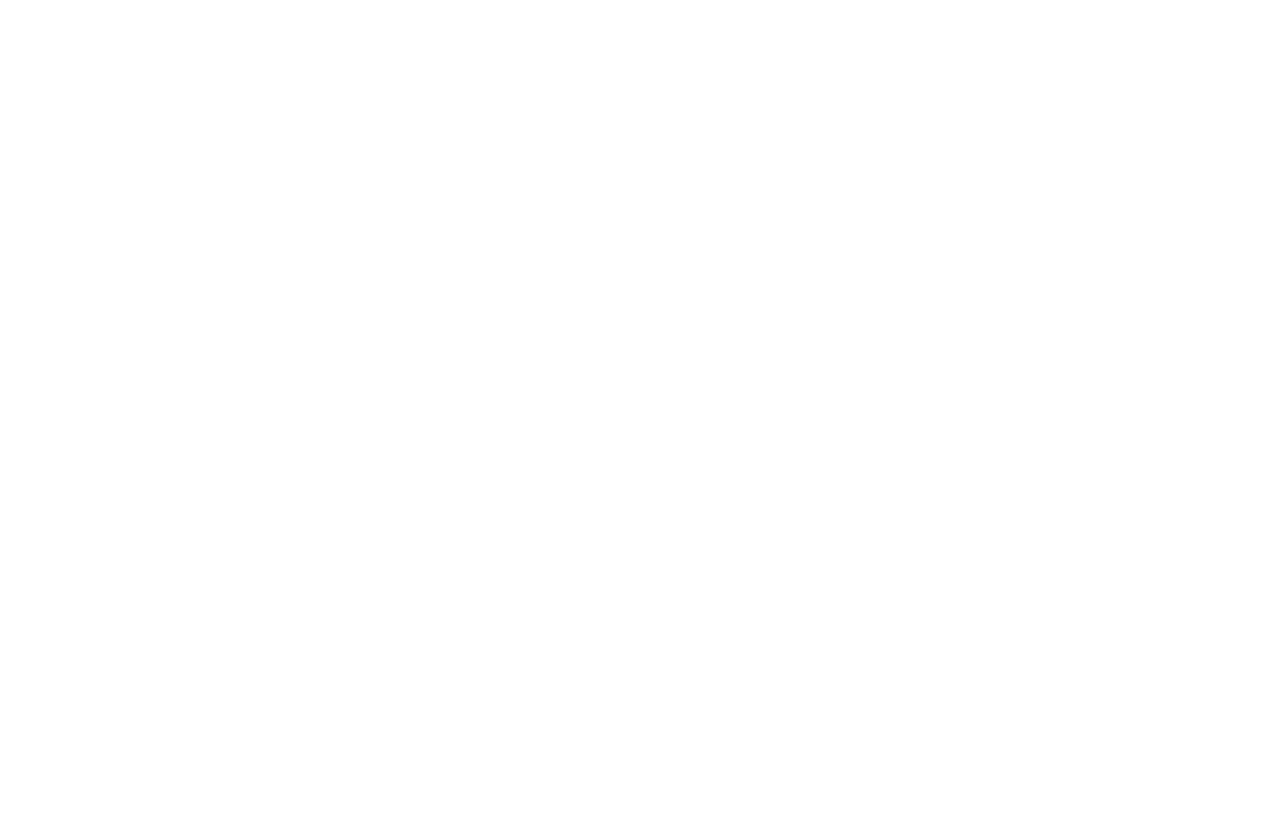
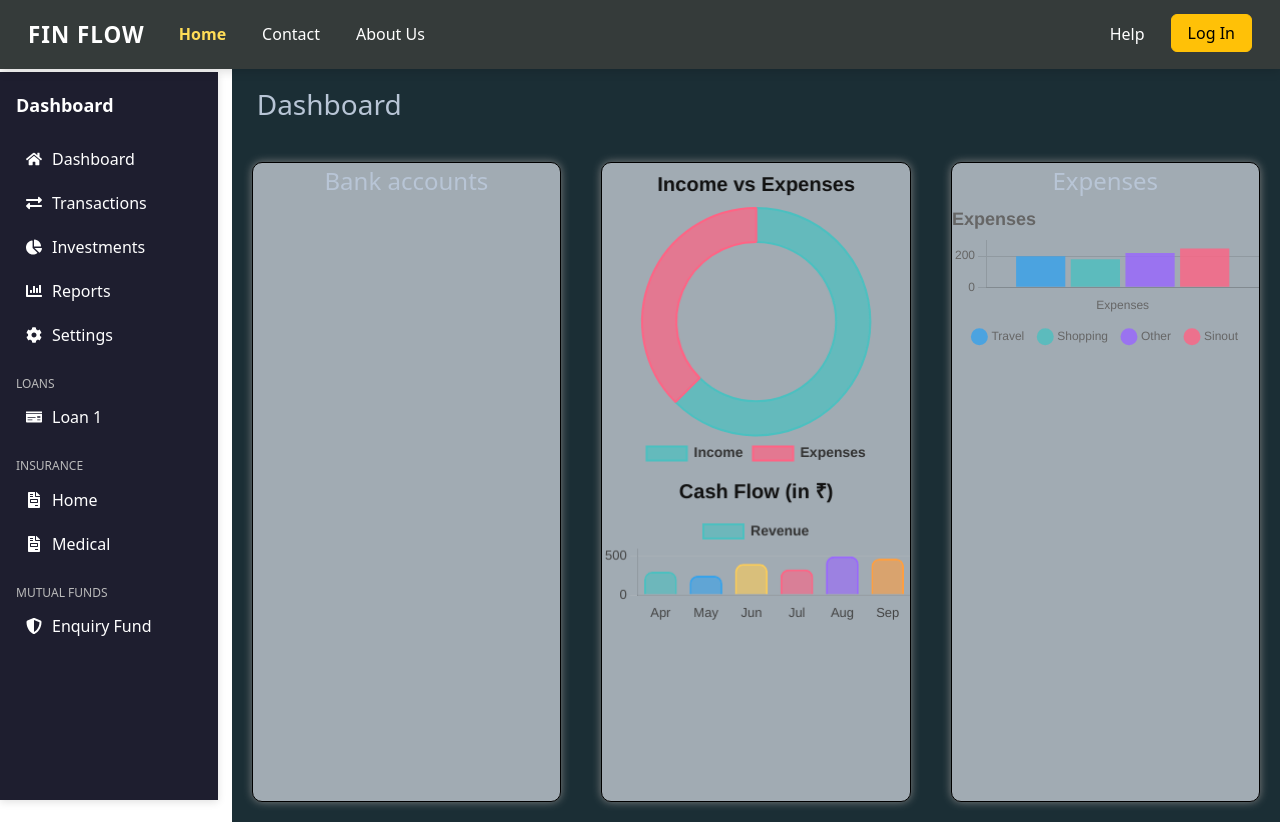
Before and after one commit to YashanshuKH/Fin-Flow, a React (Vite) app: page /dashboard in a window 1280 px wide. Before the commit this address had no page. Before the commit the page ends 800 px from the top, so only its background shows below. Built offline with nearby package versions, Linux system fonts and the light colour scheme.

Commit message:
Dashboard update

```diff
--- a/src/App.jsx
+++ b/src/App.jsx
@@ -11,6 +11,8 @@ function App() {
       <Route path="/login" element={<Login />} />
 
       <Route path="/signup" element={<Signup />} />
+      <Route path="/dashboard" element={<Dashboard />} />
+
     </Routes>
   );
 }
--- a/src/components/Dashboard/dashboard.jsx
+++ b/src/components/Dashboard/dashboard.jsx
@@ -1,17 +1,39 @@
-import styles from "./dashboard.module.css"
+import styles from "./dashboard.module.css";
+import Sidebar from "../Sidebar/Sidebar";
+import Navbar from "../Navbar/Navbar";
+import Expenses from "../Graphs/Expenses"
+import Individual from "../Graphs/Individual"
+import Cashflow from "../Graphs/Cashflow"
+
 
 const dashboard = () => {
   return (
-    <div className={styles.dashboard}>
+    <div className={styles.main}>
+      <Navbar />
+      <div>
+        <Sidebar />
+      </div>
+      <div className={styles.dashboard}>
         <div className={styles.dashboardheader}>
-            <h3>Dashboard</h3>
+          <h3>Dashboard</h3>
+
         </div>
-  <div className={styles.dashboard0}>
-    <div className={styles.dashboard1}>Bank Accounts</div>
-    <div className={styles.dashboard1}>Income vs Expenses</div>
-    <div className={styles.dashboard1}>Expenses</div>
-  </div>
-</div>
+        <div className={styles.dashboard0}>
+          <div className={styles.dashboard1}>
+            <center className={styles.heading}>Bank accounts</center>
+          </div>
+          <div className={styles.dashboard1}>
+            <center className={styles.heading}></center>
+            <Expenses />
+            <Cashflow />
+          </div>
+          <div className={styles.dashboard1}>
+            <center className={styles.heading}>Expenses</center>
+            <Individual />
+          </div>
+        </div>
+      </div>
+    </div>
   );
 };
 
--- a/src/components/Dashboard/dashboard.module.css
+++ b/src/components/Dashboard/dashboard.module.css
@@ -1,26 +1,29 @@
 .dashboard{
-  width: 80vw;
+  width: 81.9vw;
   position: absolute;
   right: 0;
-  background-color: aqua;
+  color: #B8C5D6;
+  background-color: #1b2e35;
+
 }
 
 .dashboard0{
-  width: 80vw;
+  width: 81.9vw;
   position: absolute;
   right: 0;
-  background-color: aqua;
+  background-color: #1b2e35;
   display: flex;
-    justify-content: flex-start;
+  justify-content: flex-start;
 }
 
 .dashboard1{
     width: 25vw;
     height: 80vh;
     display : inline-block;
+    border: 1px ridge black;
     border-radius: 10px;
-    background-color: aliceblue;
-    box-shadow: 2px 2px 10px grey;
+    background-color: rgb(161, 171, 179);
+    box-shadow: 0px 0px 8px grey;
     transition: all 0.5s ease-in-out;
     margin: 20px;
 }
@@ -29,3 +32,9 @@
     margin: 20px;
     margin-left: 25px;
 }
+.heading{
+  font-size: 1.5rem;
+}
+.boxes{
+  width: 80vw;
+}
--- a/src/components/Main/Landing.jsx
+++ b/src/components/Main/Landing.jsx
@@ -44,7 +44,7 @@ const Main = () => {
         <Footer />
       </section>
 
-      <Individual />
+
     </div>
   );
 };
--- a/src/components/Sidebar/Sidebar.jsx
+++ b/src/components/Sidebar/Sidebar.jsx
@@ -1,5 +1,4 @@
-import React from "react";
-import "./Sidebar.css";
+import styles from "./Sidebar.module.css";
 import {
   FaHome,
   FaExchangeAlt,
@@ -11,12 +10,12 @@ import {
   FaChartBar
 } from "react-icons/fa";
 
-export default function Sidebar() {
+const Sidebar=()=> {
   return (
-    <aside className="sidebar">
-      <div className="logo">Dashboard</div>
+    <aside className={styles.sidebar}>
+      <div className={styles.logo}>Dashboard</div>
 
-      <ul className="sidebar-menu">
+      <ul className={styles.sidebar_menu}>
         <li className="active"><FaHome className="icon" /><span>Dashboard</span></li>
         <li><FaExchangeAlt className="icon" /><span>Transactions</span></li>
         <li><FaChartPie className="icon" /><span>Investments</span></li>
@@ -24,27 +23,29 @@ export default function Sidebar() {
         <li><FaCog className="icon" /><span>Settings</span></li>
       </ul>
 
-      <div className="section">
+      <div className={styles.section}>
         <h4>Loans</h4>
-        <ul className="sidebar-menu">
+        <ul className={styles.sidebar_menu}>
           <li><FaMoneyCheck className="icon" /><span>Loan 1</span></li>
         </ul>
       </div>
 
-      <div className="section">
+      <div className={styles.section}>
         <h4>Insurance</h4>
-        <ul className="sidebar-menu">
+        <ul className={styles.sidebar_menu}>
           <li><FaFileInvoice className="icon" /><span>Home</span></li>
                     <li><FaFileInvoice className="icon" /><span>Medical</span></li>
         </ul>
       </div>
 
-      <div className="section">
+      <div className={styles.section}>
         <h4>Mutual Funds</h4>
-        <ul className="sidebar-menu">
+        <ul className={styles.sidebar_menu}>
           <li><FaShieldAlt className="icon" /><span>Enquiry Fund</span></li>
         </ul>
       </div>
     </aside>
   );
 }
+
+export default Sidebar;
--- a/src/components/Sidebar/Sidebar.module.css
+++ b/src/components/Sidebar/Sidebar.module.css
@@ -1,16 +1,18 @@
 .sidebar {
-  width: 30vw;
+  width: 17vw;
   height: 91vh;
   background: #1e1e2f;
   color: #fff;
   position: fixed;
   top: 0;
   left: 0;
+  padding-top: 30px;
   padding: 20px 16px;
   display: flex;
   flex-direction: column;
   gap: 12px;
   box-shadow: 0 2px 8px rgba(0,0,0,0.12);
+  margin-top: 9vh;
 }
 
 .logo {
@@ -26,13 +28,13 @@
   text-transform: uppercase;
 }
 
-.sidebar-menu {
+.sidebar_menu {
   list-style: none;
   padding: 0;
   margin: 0;
 }
 
-.sidebar-menu li {
+.sidebar_menu li {
   display: flex;
   align-items: center;
   gap: 10px;
@@ -42,7 +44,7 @@
   transition: background 0.2s;
 }
 
-.sidebar-menu li .icon { font-size: 16px; }
+.sidebar_menu li .icon { font-size: 16px; }
 
-.sidebar-menu li:hover { background: #2a2f34; }
-.sidebar-menu li.active { background: #353b3a; }
+.sidebar_menu li:hover { background: #2a2f34; }
+.sidebar_menu li.active { background: #353b3a; }
```
